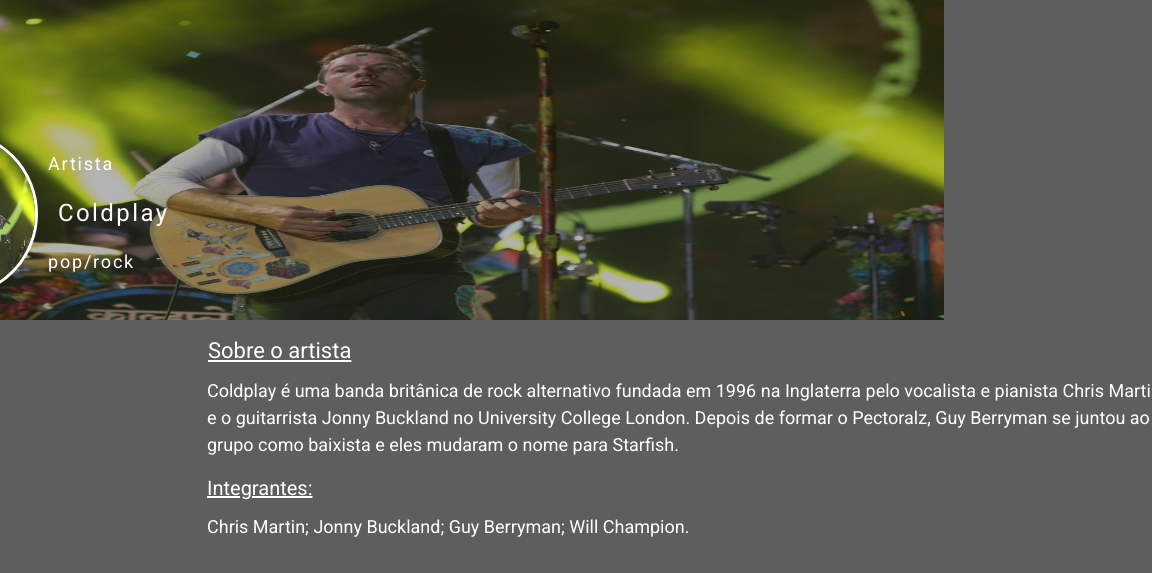
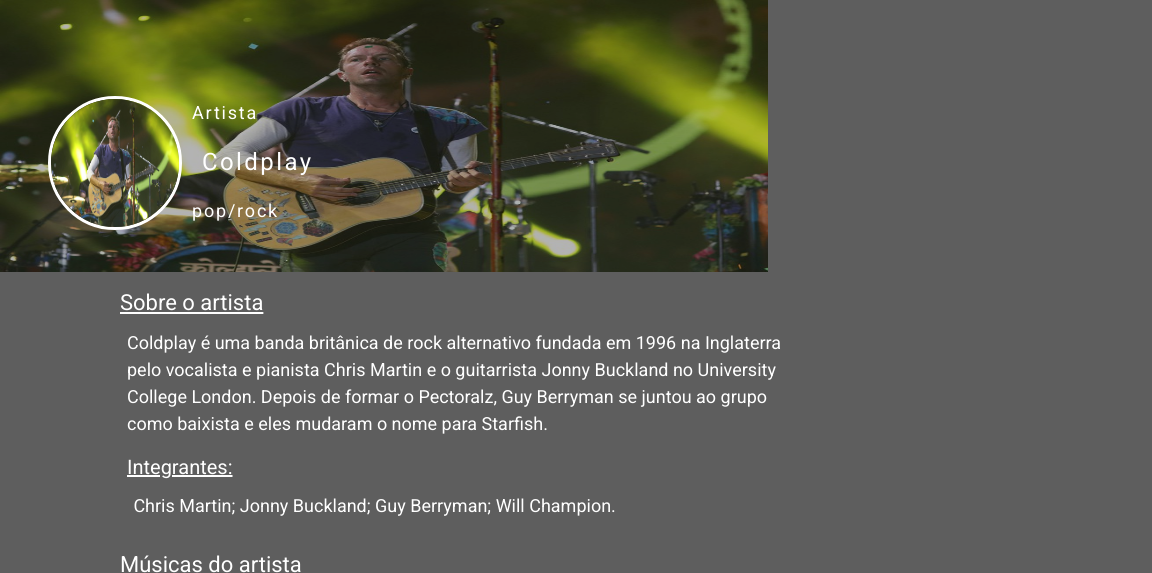
Before and after one commit to Vinicius-Boschi/musicsflix, a plain HTML site: page artistas/c/coldplay/coldplay.html in a window 768 px wide. Shown: the top 573 px of the page, 1152 px wide, since content can reach past the window. Drawn offline with nearby package versions, Linux system fonts and the light colour scheme.

Commit message:
Mexendo na responsividade

```diff
--- a/artistas/artists.css
+++ b/artistas/artists.css
@@ -65,7 +65,7 @@
 .about {
     width: 53em;
     padding: 15px;
-    margin-left: 12rem;
+    margin-left: 12.3rem;
     line-height: 1.5;
     font-size: 18px;
     color: #FFFF;
@@ -80,6 +80,7 @@
 
 .group__members {
     padding-top: 10px;
+    margin-left: .4rem;
 }
 
 #artists__musics {
@@ -140,3 +141,43 @@
     color: #FFFF;
     padding: 5px;
 }
+
+@media (min-width: 700px) and (max-width: 999px) {
+
+    .artist {
+        width: 100%;
+        height: 17rem;
+    }
+
+    .artist__img {
+        width: 100%;
+        height: 17rem;
+        display: flex;
+        align-items: center;
+        text-align: center;
+    }
+
+    .artist__img__circle {
+        width: 8rem;
+        height: 8rem;
+        margin-top: -11rem;
+    }
+
+    .title, .musics {
+        text-indent: 7.5rem;
+    }
+
+    .about {
+        width: 38em;
+        margin-left: 7rem;
+    }
+
+    .musicsImage {
+        width: 100%;
+    }
+
+    .musicsName .musicsSinger {
+        width: 100px;
+        margin-left: -60px;
+    }
+}
--- a/artistas/c/coldplay/coldplay.js
+++ b/artistas/c/coldplay/coldplay.js
@@ -121,7 +121,6 @@
         for (let i = 0; i < count; i++) {
             //Mostramos o item.
             $(".musicsName").eq(i).show(800) // Mostras as músicas com um delay.
-            console.log(musics)
         }
     })
 }
```
